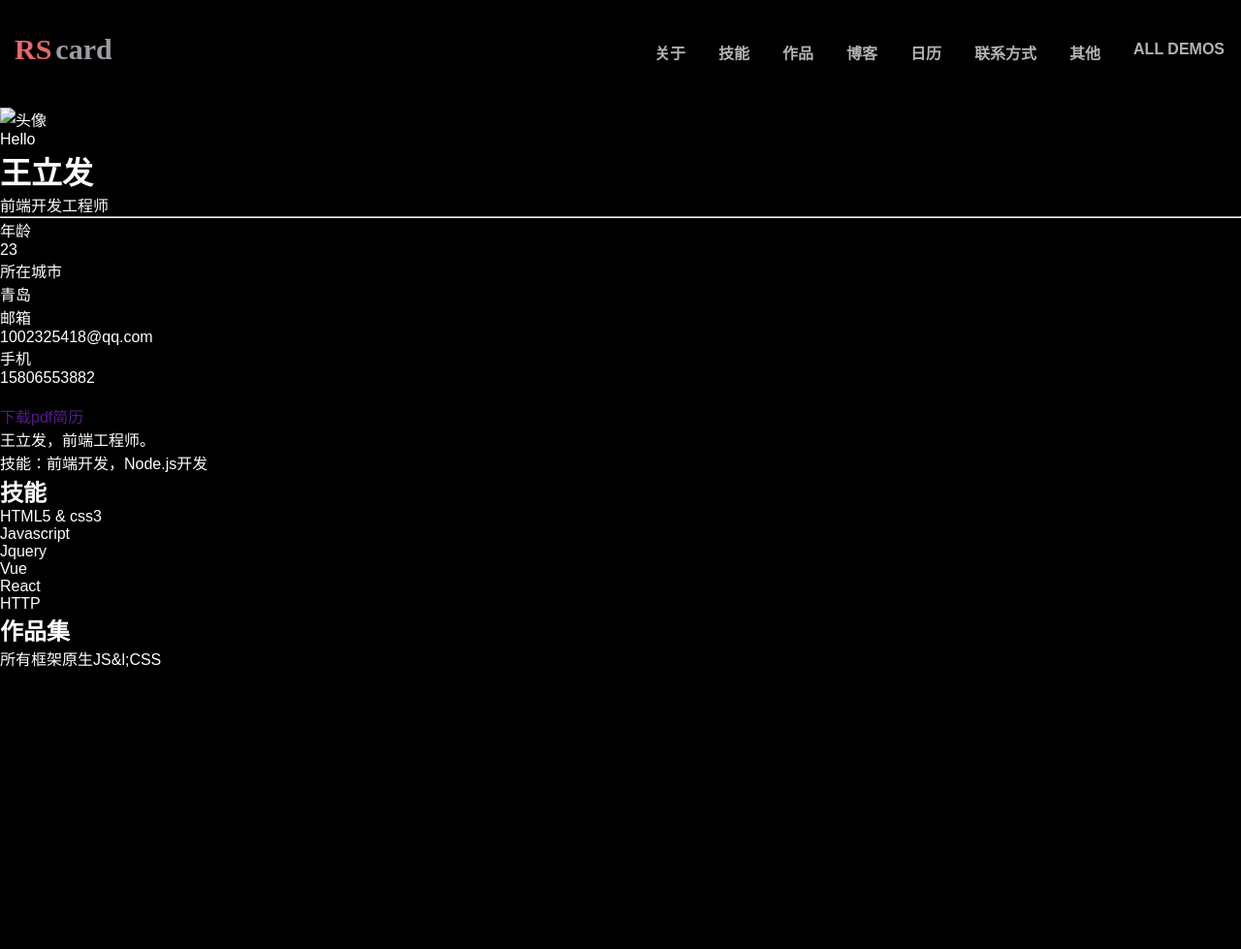
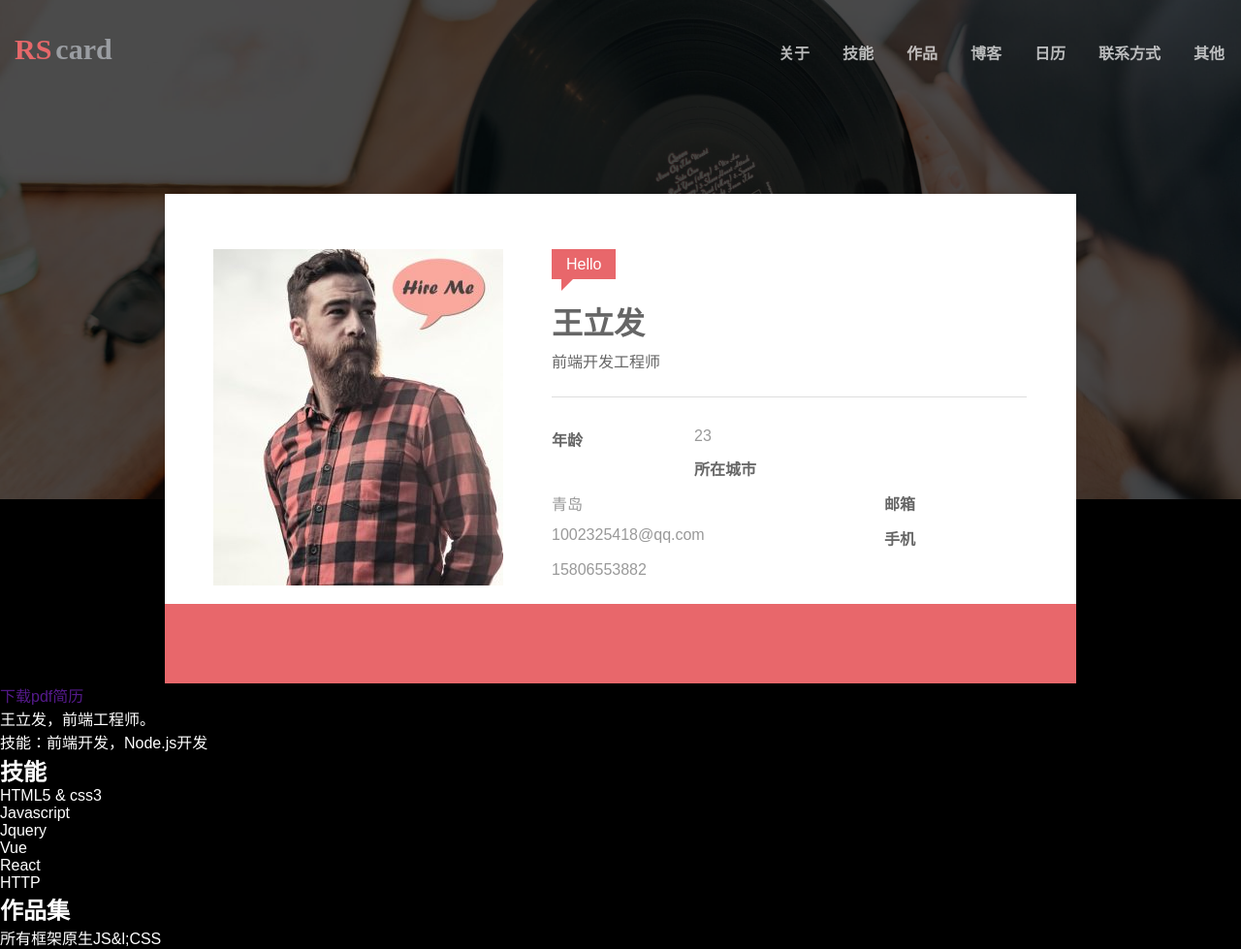
Before and after one commit to wanglifa/resume-2, a plain HTML site: page index.html in a window 1280 px wide. Shown: the whole page at 97% size. Before the commit the page ends 800 px from the top, so only its background shows below. Drawn offline with Linux system fonts and the light colour scheme.

Commit message:
two commit

```diff
--- a/a.css
+++ b/a.css
@@ -19,6 +19,12 @@ body{
 /*顶部导航*/
 .topNavBar{
     padding: 30px 0;
+    position: fixed;
+    top: 0;
+    left: 0;
+    width: 100%;
+    z-index: 100;
+    margin-bottom: 40px;
 }
 .topNavBar .logo{
     font-family: 'Hiragino Kaku Gothic Std';
@@ -54,3 +60,103 @@ body{
 .topNavBar nav li:hover a{
     border-bottom: 3px solid #DC6465;
 }
+
+/*banner*/
+.banner{
+    background: url(./images/rs-cover-2-2-1-1.jpg) center no-repeat;
+    height: 515px;
+    background-size: cover;
+    position: absolute;
+    top: 0;
+    left: 0;
+    width: 100%;
+}
+.mask{
+    background: rgba(0,0,0,0.7);
+    height: 100%;
+    width: 100%;
+}
+
+.userCard{
+    max-width: 940px;
+    margin: 0 auto;
+    color: #666;
+    box-sizing: border-box;
+    position: relative;
+    padding-top: 200px;
+}
+.userCard_head{
+    background-color: #fff;
+    padding: 57px 50px 15px 50px;
+}
+.welcome{
+    background-color: #e8676b;
+    color: #fff;
+    padding: 5px 15px;
+    line-height: 21px;
+    display: inline-block;
+    position: relative;
+    margin-bottom: 20px;
+}
+.welcome .triangle{
+    border: 6px solid #e8676b;
+    width: 0;
+    height: 0;
+    border-bottom-color: transparent;
+    border-right-color: transparent;
+    position: absolute;
+    top: 100%;
+    left: 10px;
+}
+.picture,.text{
+    float: left;
+}
+.picture{
+    max-width: 300px;
+}
+.text{
+    margin-left: 50px;
+    width: 490px;
+}
+.welcome+h1{
+    margin-bottom: 6px;
+}
+.welcome+h1+p+hr{
+    border: 0;
+    border-top: 1px solid #dedede;
+    margin-top: 25px;
+}
+.text dl{
+    padding-top: 25px;
+}
+.text dl dt,.text dl dd{
+    float: left;
+    padding: 6px 0;
+}
+.text dl dt{
+    width: 30%;
+    font-weight: 600;
+}
+.text dl dd{
+    width: 70%;
+    color: #999;
+}
+.media{
+    background-color: #e8676b;
+    text-align: center;
+    padding: 15px 0;
+}
+.media svg{
+    fill: #fff;
+    width: 30px;
+    height: 30px;
+}
+.media a{
+    display: inline-block;
+    padding: 10px;
+    margin: 0 10px;
+}
+.media a:hover{
+    border-radius: 50%;
+    background-color: rgba(208,92,96,1);
+}
--- a/index.html
+++ b/index.html
@@ -4,6 +4,15 @@
 	<meta charset="UTF-8">
 	<title>我的网页简历</title>
 	<link rel="stylesheet" href="./a.css">
+	<script src="//at.alicdn.com/t/font_699145_kwuzdbfy0jurf6r.js"></script>
+	<style type="text/css">
+		.icon {
+		   width: 1em; height: 1em;
+		   vertical-align: -0.15em;
+		   fill: currentColor;
+		   overflow: hidden;
+		}
+	</style>
 </head>
 <body>
 
@@ -21,23 +30,26 @@
 				<li><a href="#">日历</a></li>
 				<li><a href="#">联系方式</a></li>
 				<li><a href="#">其他</a></li>
-			    <li><a href="">ALL DEMOS</a></li>
 			</ul>
 		</nav>
 	</div>
-	<div class="banner" style="background-image: url(#)"></div>
+	<div class="banner">
+		<div class="mask"></div>
+	</div>
 	<main>
-		<div class="card">
+		<div class="userCard">
+				<div class="userCard_head clearfix">
 					<div class="picture">
-				<img src="" alt="头像">
+						<img src="./images/avatar.jpg" alt="头像">
 					</div>
 						<div class="text">
-				<div class="profile">
-					<span class="welcome">Hello</span>
+							<span class="welcome">Hello
+								<div class="triangle"></div>
+							</span>
 							<h1>王立发</h1>
 							<p>前端开发工程师</p>
 							<hr>
-					<dl>
+							<dl class="clearfix">
 								<dt>年龄</dt>
 								<dd>23</dd>
 								<dt>所在城市</dt>
@@ -48,15 +60,27 @@
 								<dd>15806553882</dd>
 							</dl>
 						</div>
+				</div>
 				<footer class="media">
 					<a href="">
-						<img src="" alt="">
-						<img src="" alt="">
-						<img src="" alt="">
-						<img src="" alt="">
-						<img src="" alt="">
-						<img src="" alt="">
-						<img src="" alt="">
+						<svg class="icon" aria-hidden="true">
+							<use xlink:href="#icon-github"></use>
+						</svg>
+					</a><a href="">
+
+						<svg class="icon" aria-hidden="true">
+							<use xlink:href="#icon-zhihu"></use>
+						</svg>
+					</a><a href="">
+
+						<svg class="icon" aria-hidden="true">
+							<use xlink:href="#icon-twitter"></use>
+						</svg>
+					</a><a href="">
+
+						<svg class="icon" aria-hidden="true">
+							<use xlink:href="#icon-weixin"></use>
+						</svg>
 					</a>
 				</footer>
 			</div>
```
Also changed, not shown: images/avatar.jpg (added), images/rs-cover-2-2-1-1.jpg (added). Lines whose indentation alone changed are shown as unchanged.
